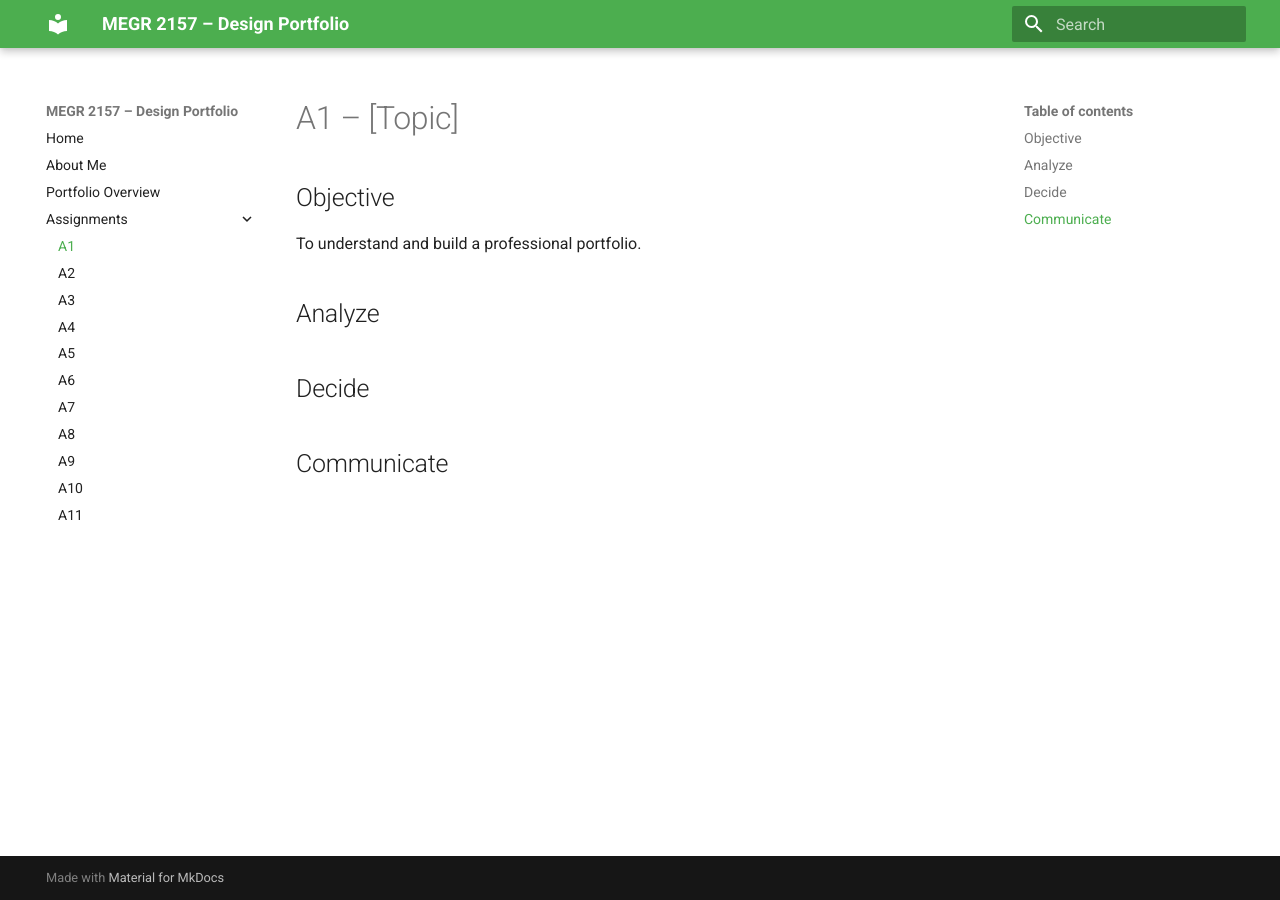
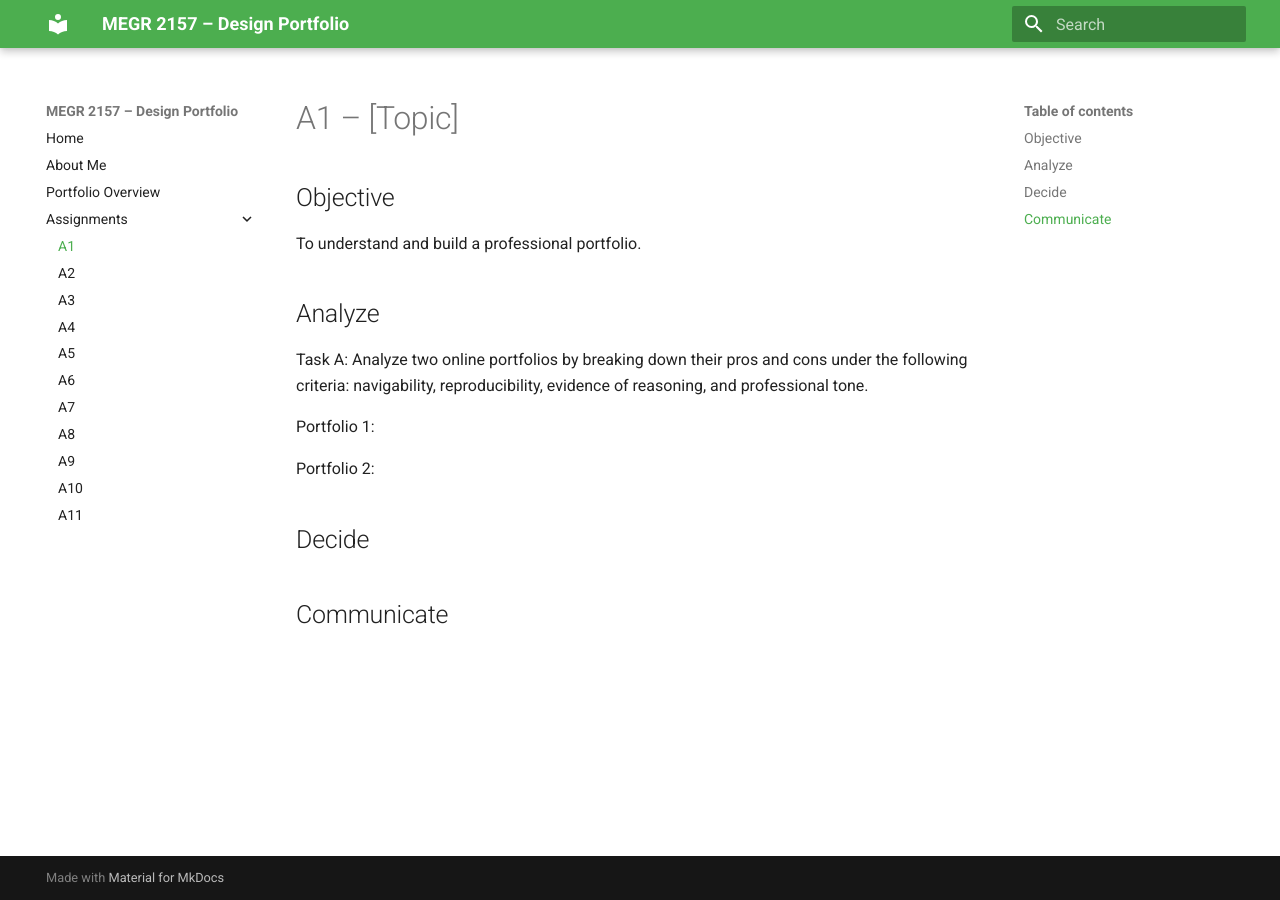
Before and after one commit to pbrown95-glitch/megr2157-portfolio, an MkDocs documentation site: the page built from docs/assignments/A01/index.md, in a window 1280 px wide. Built offline with MkDocs 1.6.1 and Material for MkDocs 9.7.7, drawn with Linux system fonts in a browser that asks for light colours.

Commit message:
Update index.md

```diff
--- a/docs/assignments/A01/index.md
+++ b/docs/assignments/A01/index.md
@@ -5,6 +5,12 @@ To understand and build a professional portfolio.
 
 ## Analyze
 
+Task A: Analyze two online portfolios by breaking down their pros and cons under the following criteria: navigability, reproducibility, evidence of reasoning, and professional tone.
+
+Portfolio 1:
+
+
+Portfolio 2:
 
 ## Decide
 
```
